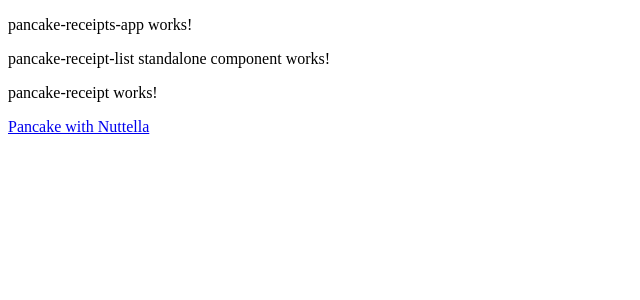
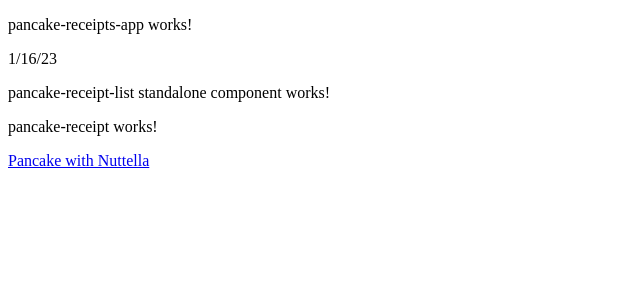
Before and after one commit to dev-david-g/workshop-angular-v15, an Angular app: page /list in a window 1280 px wide. Shown: the top 300 px of the page, without its empty margins (0-640 px from the left). Built offline with nearby package versions, Linux system fonts and the light colour scheme.

Commit message:
Add default configuration for the DatePipe

```diff
--- a/src/app/pancake-receipts-app/pancake-receipts-app.component.html
+++ b/src/app/pancake-receipts-app/pancake-receipts-app.component.html
@@ -1,2 +1,3 @@
 <p>pancake-receipts-app works!</p>
+<p>{{today | date}}</p>
 <router-outlet></router-outlet>
--- a/src/app/pancake-receipts-app/pancake-receipts-app.component.ts
+++ b/src/app/pancake-receipts-app/pancake-receipts-app.component.ts
@@ -11,5 +11,5 @@ import {RouterOutlet} from '@angular/router';
   styleUrls: ['./pancake-receipts-app.component.css']
 })
 export class PancakeReceiptsAppComponent {
-
+  public today = Date.now();
 }
--- a/src/main.ts
+++ b/src/main.ts
@@ -2,6 +2,7 @@ import {bootstrapApplication} from '@angular/platform-browser';
 import {PancakeReceiptsAppComponent} from './app/pancake-receipts-app/pancake-receipts-app.component';
 import {provideRouter, Routes} from "@angular/router";
 import {PancakeReceiptListComponent} from "./app/pancake-receipt-list/pancake-receipt-list.component";
+import {DATE_PIPE_DEFAULT_OPTIONS} from "@angular/common";
 
 const routes: Routes = [
   {path: '', pathMatch: 'full', redirectTo: 'list'},
@@ -13,7 +14,8 @@ const routes: Routes = [
 // platformBrowserDynamic().bootstrapModule(AppModule)
 //   .catch(err => console.error(err));
 
-bootstrapApplication(PancakeReceiptsAppComponent,{
-  providers: [provideRouter(routes)]
+bootstrapApplication(PancakeReceiptsAppComponent, {
+  providers: [provideRouter(routes),
+    {provide: DATE_PIPE_DEFAULT_OPTIONS, useValue: {dateFormat: 'shortDate'}}]
 })
   .catch(err => console.error(err));
```
